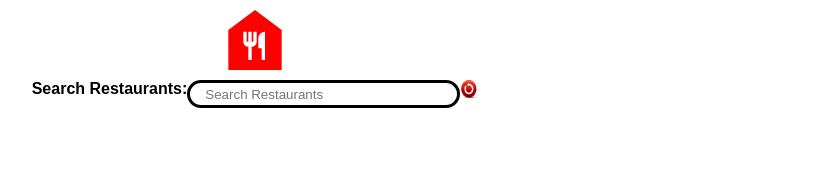
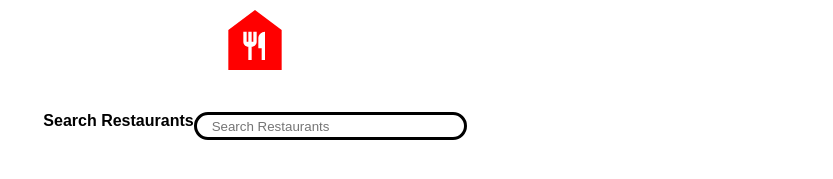
Before and after one commit to quezadadev/locator-react-project, a React (Create React App) app: page / in a window 1280 px wide. Shown: the top 179 px of the page, without its empty margins (385-1218 px from the left). Built offline with nearby package versions, Linux system fonts and the light colour scheme; no server answers.

Commit message:
style(Search) added some margin and removed refresh icon to Search

```diff
--- a/src/components/Search.js
+++ b/src/components/Search.js
@@ -5,6 +5,8 @@ import styled from 'styled-components'
 const LabelSearch = styled.div`
 display: flex;
 justify-content:center;
+margin-top: 2rem;
+margin-bottom: 2rem;
  & > input {
   border: 3px solid black;
    height: 20px;
@@ -22,14 +24,15 @@ const Search = ({newSearch, handleSearch,refreshSearch}) => {
 
      <LabelSearch>
     <label htmlFor="search">
-    <strong className='label' >Search Restaurants: </strong> </label>
+    <strong className='label' >Search Restaurants </strong>
+    </label>
       <input type="text"
     id="search"
     placeholder="Search Restaurants"
     value={newSearch}
     onChange={handleSearch}
   />
-      <img className='refresh'  onClick={refreshSearch} src='/images/refreesh.jpeg ' width={18} height={18} alt=''/><br/>
+      {/* <img className='refresh'  onClick={refreshSearch} src='/images/refreesh.jpeg ' width={18} height={18} alt=''/><br/>  */}
 
    </LabelSearch>
 
```
